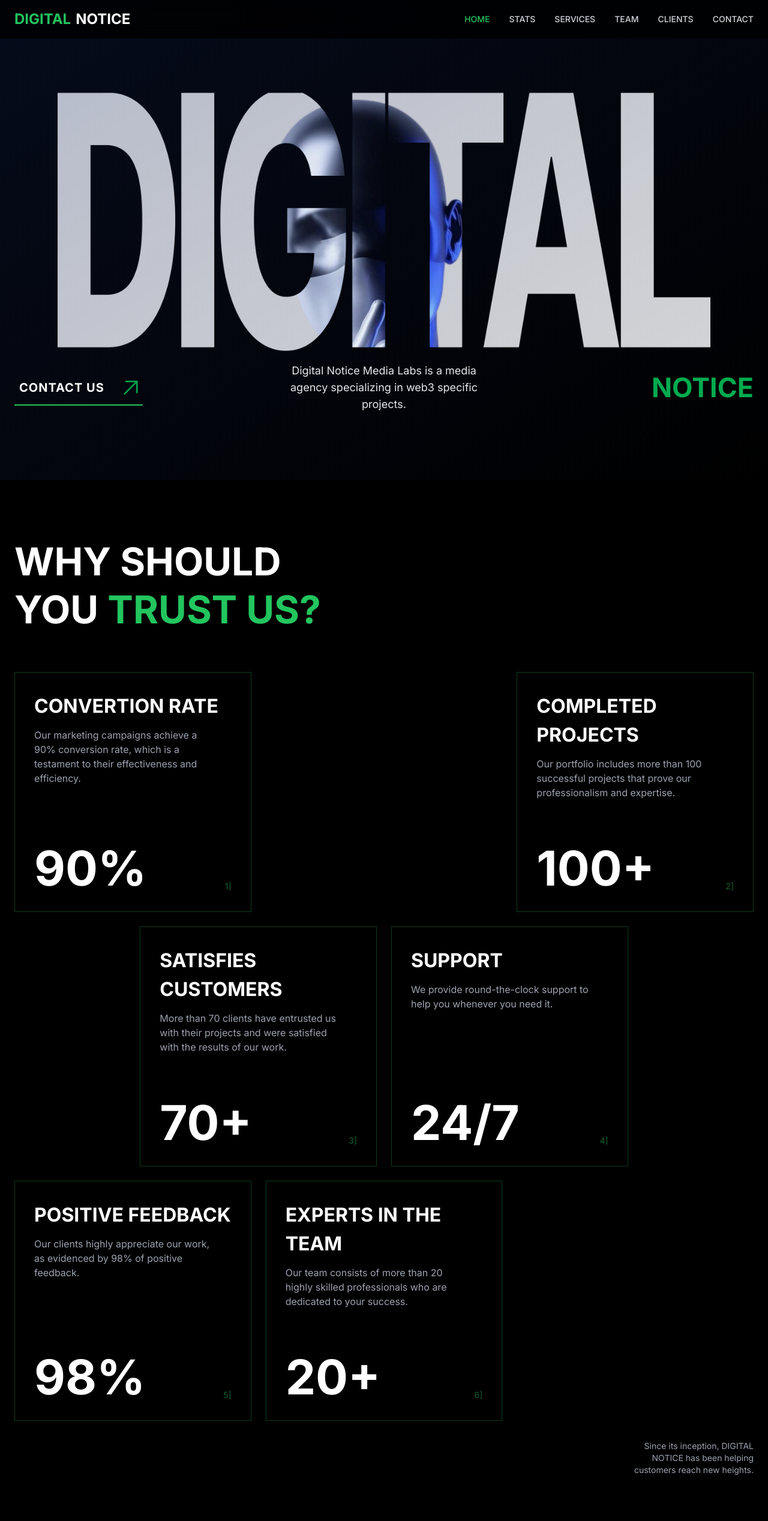
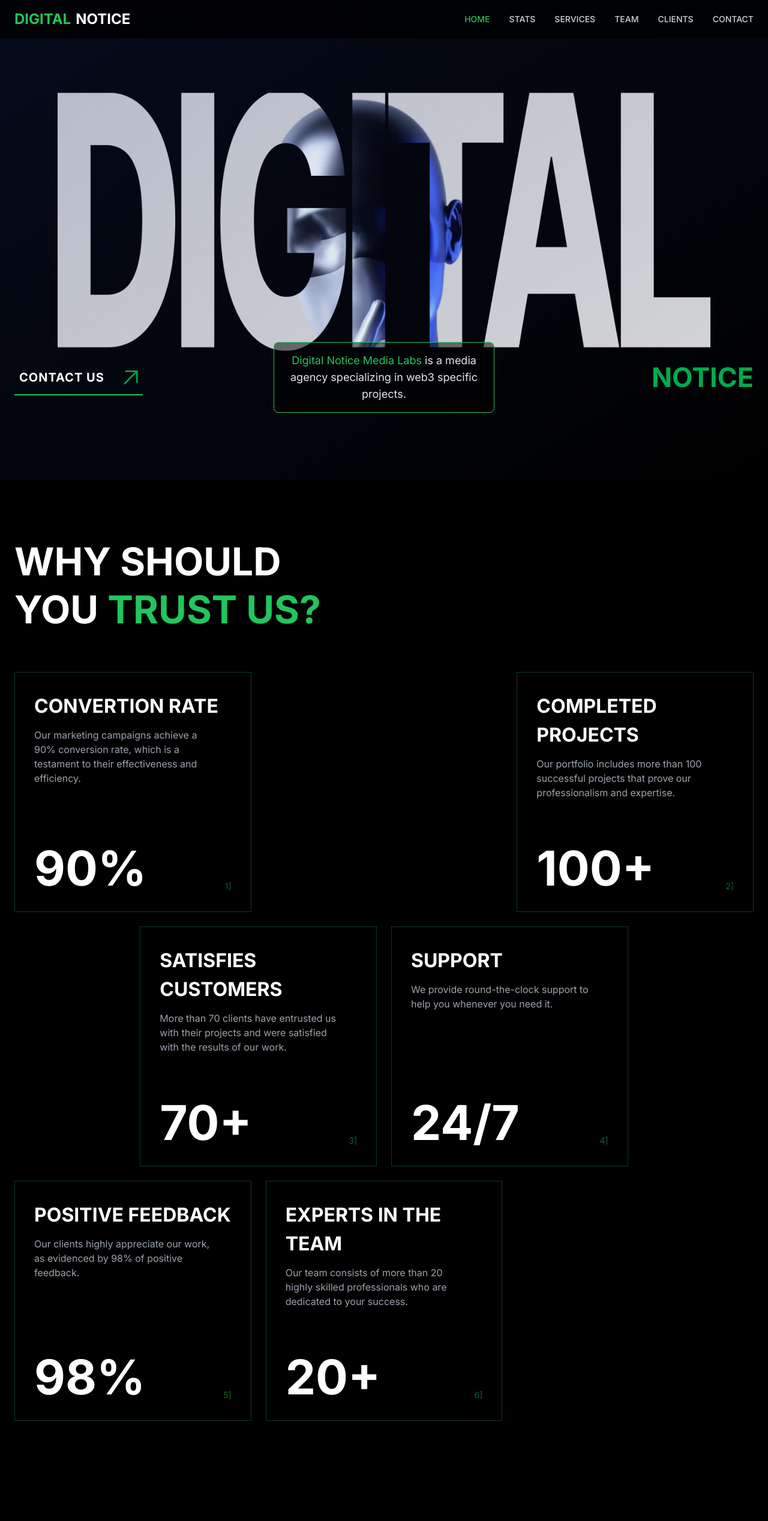
Before and after one commit to rahulbarmann/digital-notice, a React (Vite) app: page / in a window 1280 px wide. Shown: the top 2535 px of the page at 60% size. Built offline with nearby package versions, Linux system fonts and the light colour scheme.

Commit message:
fix: minor changes in ui

```diff
--- a/src/components/contactus.tsx
+++ b/src/components/contactus.tsx
@@ -45,7 +45,7 @@ export function ContactUs() {
           transition={{ duration: 1.2 }}
         />
         <motion.img
-          src="/avatar.png"
+          src="/avatar1.png"
           alt="Background Avatar"
           className="h-[113%] w-full object-cover object-left-top"
           initial={{ scale: 1.1, opacity: 0 }}
--- a/src/components/hero.tsx
+++ b/src/components/hero.tsx
@@ -1,6 +1,14 @@
 import { motion } from 'framer-motion'
 
 export function Hero() {
+
+  const scrollToSection = (section: string) => {
+    const sectionId = section.toLowerCase()
+    const element = document.getElementById(sectionId)
+    if (element) {
+      element.scrollIntoView({ behavior: 'smooth' })
+    }
+  }
   return (
     <div className="min-h-screen bg-black relative overflow-hidden pt-16 md:pt-0">
       <motion.div
@@ -69,7 +77,7 @@ export function Hero() {
                   whileTap={{ scale: 0.98 }}
                   transition={{ duration: 0.2 }}
                 >
-                  <div className="flex justify-between items-center gap-4 md:gap-8 py-3 md:py-4 px-2 cursor-pointer">
+                  <div className="flex justify-between items-center gap-4 md:gap-8 py-3 md:py-4 px-2 cursor-pointer" onClick={() => scrollToSection('CONTACT')}>
                     <motion.span
                       className="text-white font-bold text-base md:text-xl uppercase tracking-wider relative"
                       whileHover={{ x: 5 }}
@@ -105,8 +113,8 @@ export function Hero() {
                 animate={{ opacity: 1, y: 0 }}
                 transition={{ duration: 0.4, delay: 0.2 }}
               >
-                <p className="text-gray-200 text-sm md:text-base lg:text-lg text-left md:text-center max-w-md mx-auto">
-                  Digital Notice Media Labs is a media agency
+                <p className="text-gray-200 text-sm md:text-base lg:text-lg text-left md:text-center max-w-md mx-auto border border-green-500 rounded-lg bg-black/50 p-4">
+                  <span className='text-green-500'>Digital Notice Media Labs</span> is a media agency
                   specializing in web3 specific projects.
                 </p>
               </motion.div>
--- a/src/components/stats.tsx
+++ b/src/components/stats.tsx
@@ -146,18 +146,6 @@ export function Stats() {
             />
           </motion.div>
         </motion.div>
-
-        <motion.p
-          className="text-gray-400 text-center md:text-right mt-8 text-sm"
-          initial={{ opacity: 0 }}
-          whileInView={{ opacity: 1 }}
-          viewport={{ once: true }}
-          transition={{ duration: 0.8, delay: 0.8 }}
-        >
-          Since its inception, DIGITAL<br/>
-          NOTICE has been helping<br/>
-          customers reach new heights.
-        </motion.p>
       </div>
     </div>
   )
```
Also changed, not shown: 1 other file (tests, documents, lock files or other folders).
